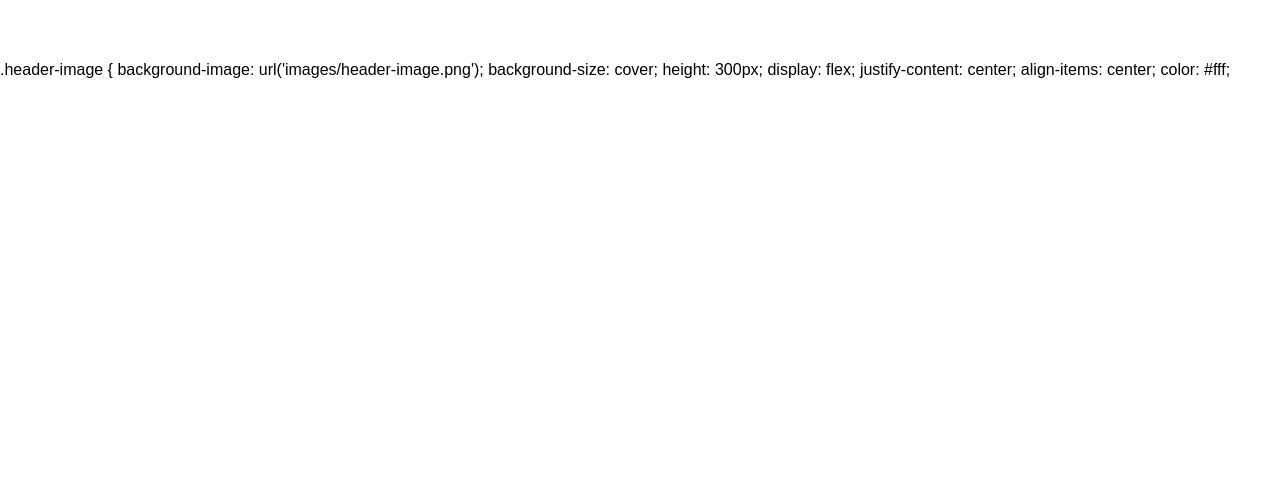
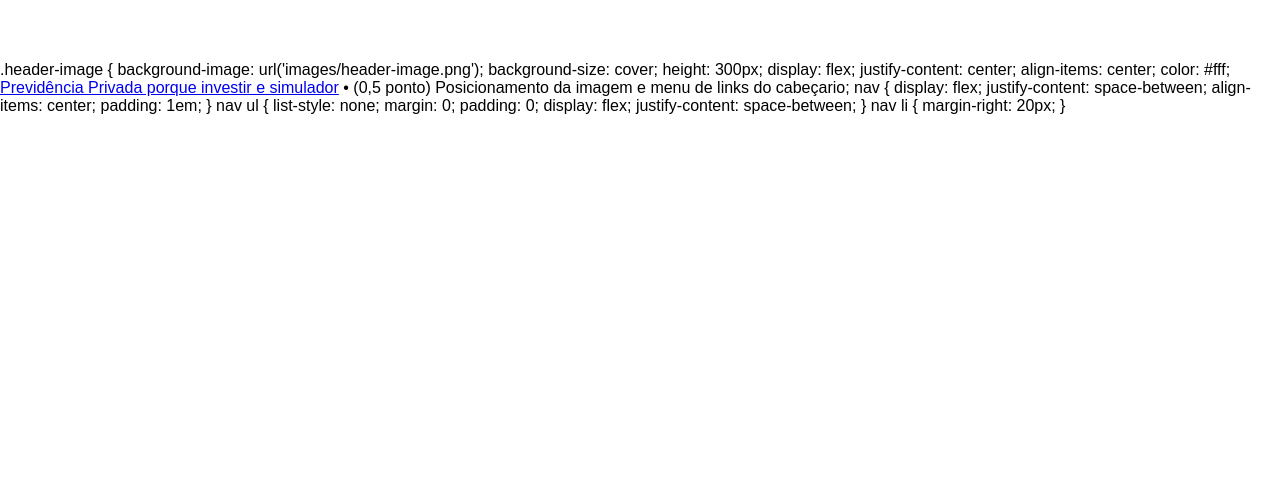
Before and after one commit to TheJ210904/tst, a plain HTML site: page prova/index.html in a window 1280 px wide. Shown: the part 311-800 px from the top of the page. Drawn offline with Linux system fonts and the light colour scheme; files that its build step writes are made by us from their sources; files whose address does not match are found by name.

Commit message:
Update index.html

```diff
--- a/prova/index.html
+++ b/prova/index.html
@@ -29,5 +29,6 @@
     </main>
     <script src="js/script.js"></script>
      <html> <header> <nav> <ul> <li><a href="#">Sobre</a></li> <li><a href="#">Simulador</a></li> <li><a href="#">Contato</a></li> </ul> </nav> <div class="header-image"> <h1>Aposentadoria Privada</h1> <p>Planeje seu futuro com segurança</p> </div> </header> </html> .header-image { background-image: url('images/header-image.png'); background-size: cover; height: 300px; display: flex; justify-content: center; align-items: center; color: #fff;
+<a href="#previdencia-privada">Previdência Privada porque investir e simulador</a> • (0,5 ponto) Posicionamento da imagem e menu de links do cabeçario; nav { display: flex; justify-content: space-between; align-items: center; padding: 1em; } nav ul { list-style: none; margin: 0; padding: 0; display: flex; justify-content: space-between; } nav li { margin-right: 20px; }
 </body>
 </html>
```
